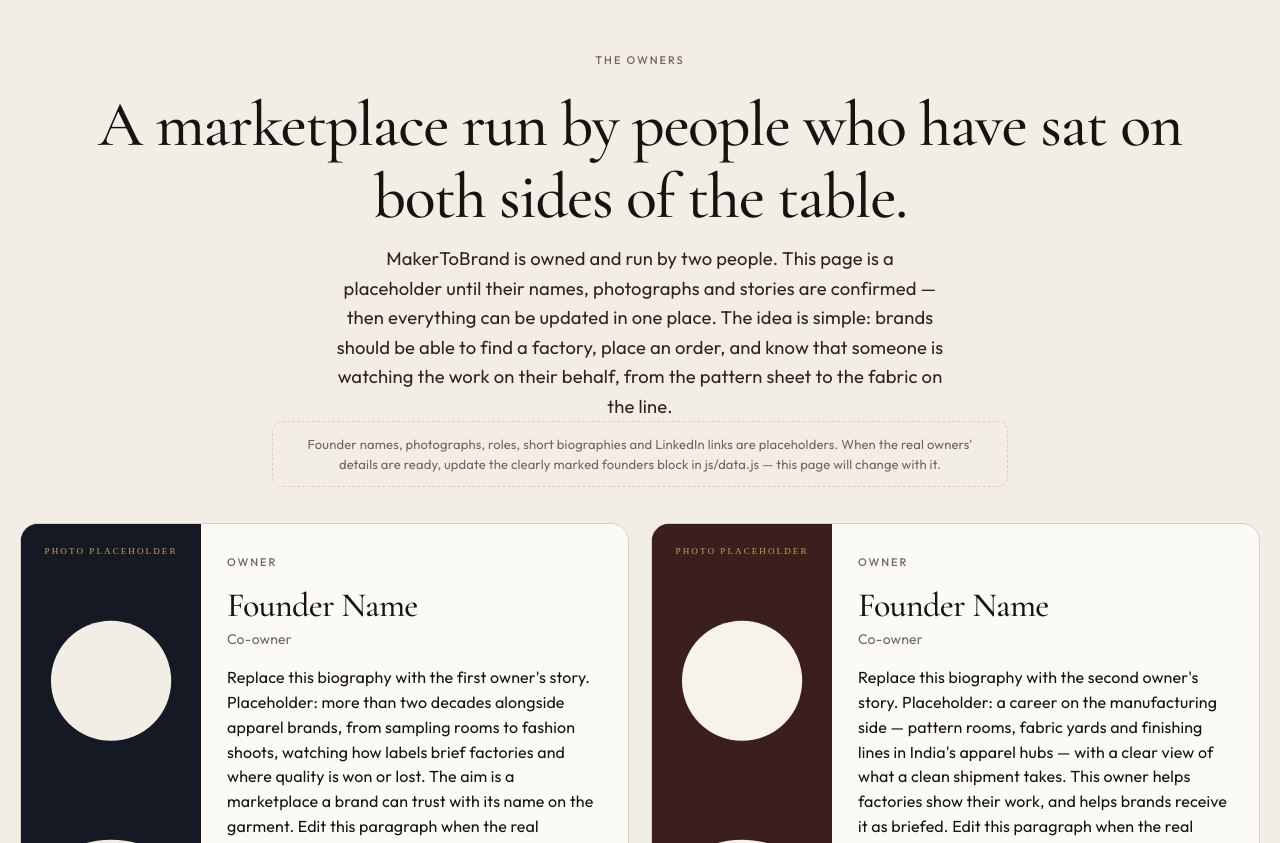
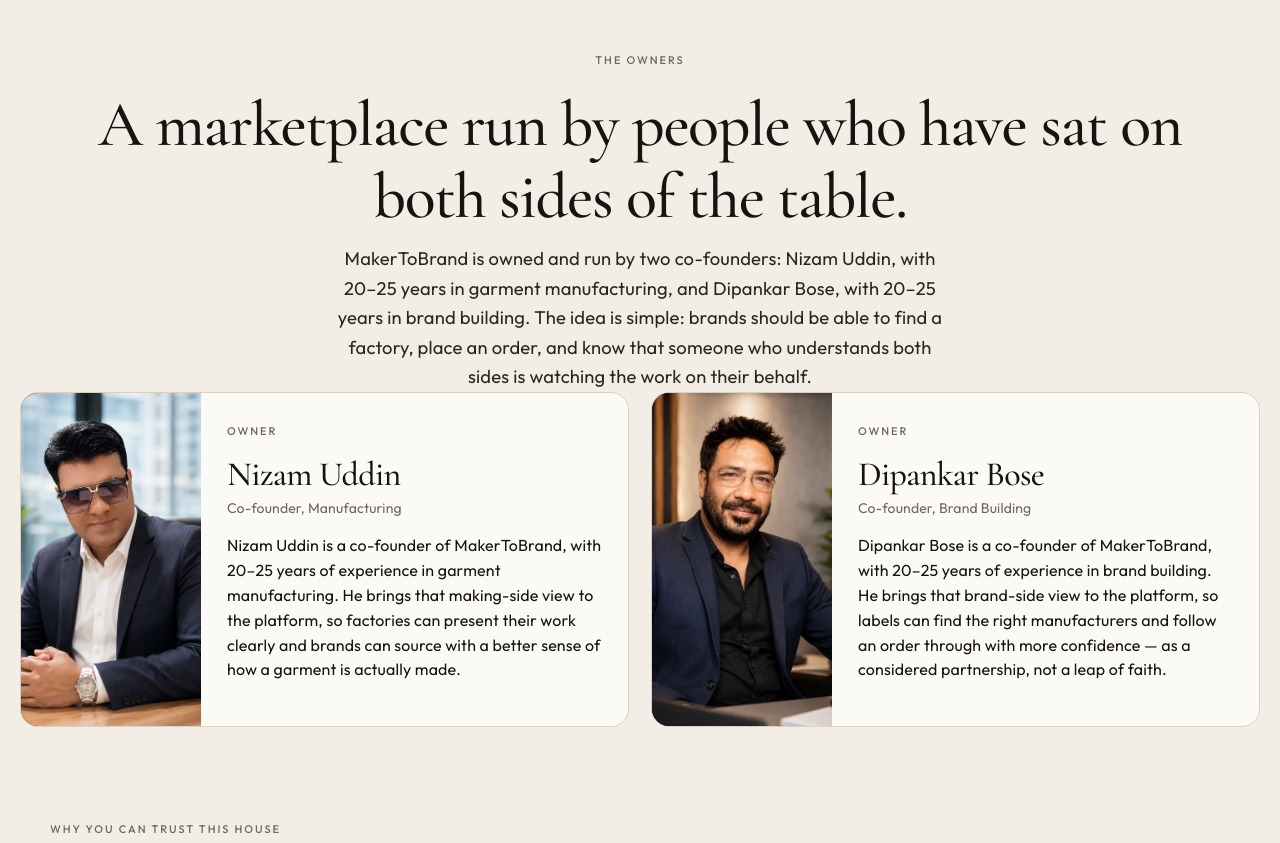
Before and after one commit to bizconsultant/makertobrand-demo, a plain HTML site: page about.html in a window 1280 px wide. Shown: the part 109-952 px from the top of the page. Drawn offline with nearby package versions, Linux system fonts and the light colour scheme.

Commit message:
Add the co-founders' names and portraits to About
Nizam Uddin (manufacturing) and Dipankar Bose (brand building) now appear on the About page and the homepage teaser, with compressed portraits and short bios drawn only from the facts provided.

```diff
--- a/about.html
+++ b/about.html
@@ -4,7 +4,7 @@
   <meta charset="UTF-8">
   <meta name="viewport" content="width=device-width, initial-scale=1">
   <title>About the owners · MakerToBrand</title>
-  <meta name="description" content="MakerToBrand is run by two owners. Meet the founders — names, photographs and biographies are placeholders until the real details are added.">
+  <meta name="description" content="Meet the co-founders of MakerToBrand: Nizam Uddin, from garment manufacturing, and Dipankar Bose, from brand building.">
   <link rel="preconnect" href="https://fonts.googleapis.com">
   <link rel="preconnect" href="https://fonts.gstatic.com" crossorigin>
   <link href="https://fonts.googleapis.com/css2?family=Cormorant+Garamond:ital,wght@0,500;0,600;1,500;1,600&family=Outfit:wght@300;400;500;600&display=swap" rel="stylesheet">
@@ -18,10 +18,9 @@
     <div class="wrap page-intro" style="text-align:center">
       <span class="eyebrow ink" id="about-eyebrow">The owners</span>
       <h1 id="about-headline">A marketplace run by two owners.</h1>
-      <p class="lead" id="about-story" style="margin:12px auto 0">MakerToBrand is owned and run by two people. Their names and stories on this page are placeholders, ready to be replaced.</p>
+      <p class="lead" id="about-story" style="margin:12px auto 0">MakerToBrand is owned and run by two co-founders: Nizam Uddin and Dipankar Bose.</p>
     </div>
     <div class="wrap-wide">
-      <p class="placeholder-note">Founder names, photographs, roles, short biographies and LinkedIn links are placeholders. When the real owners' details are ready, update the clearly marked founders block in js/data.js — this page will change with it.</p>
       <div class="founder-grid" id="founder-grid"></div>
     </div>
     <section>
--- a/css/styles.css
+++ b/css/styles.css
@@ -1127,6 +1127,7 @@ hr.sep { border: 0; border-top: 1px solid var(--line); margin: 32px 0; }
   width: 100%;
   height: 100%;
   object-fit: cover;
+  object-position: center 18%;
   display: block;
 }
 .founder-body { padding: 24px 26px 28px; }
--- a/js/app.js
+++ b/js/app.js
@@ -475,10 +475,10 @@
     </section>`;
   }
   function founderCard(f, compact) {
-    const li = `<a class="li-link" href="${escapeHtml(f.linkedin || "#")}" aria-label="LinkedIn profile for ${escapeHtml(f.name)} (placeholder)">${linkedinIcon()} <span>LinkedIn</span></a>`;
+    const alt = "Portrait of " + escapeHtml(f.name);
     if (compact) {
       return `<a class="founder-teaser" href="about.html">
-        <div class="founder-photo"><img src="${f.photo}" alt="Photo placeholder for ${escapeHtml(f.name)}"></div>
+        <div class="founder-photo"><img src="${f.photo}" alt="${alt}"></div>
         <div>
           <h3>${escapeHtml(f.name)}</h3>
           <p class="muted">${escapeHtml(f.role)}</p>
@@ -486,13 +486,12 @@
       </a>`;
     }
     return `<article class="founder-card">
-      <div class="founder-photo"><img src="${f.photo}" alt="Photo placeholder for ${escapeHtml(f.name)}"></div>
+      <div class="founder-photo"><img src="${f.photo}" alt="${alt}"></div>
       <div class="founder-body">
         <span class="eyebrow ink">Owner</span>
         <h2>${escapeHtml(f.name)}</h2>
         <p class="founder-role">${escapeHtml(f.role)}</p>
         <p>${escapeHtml(f.bio)}</p>
-        ${li}
       </div>
     </article>`;
   }
--- a/js/data.js
+++ b/js/data.js
@@ -1081,40 +1081,37 @@ window.MTB_DATA = {
   ],
 
   // =============================================================================
-  // FOUNDERS / OWNERS + QC SERVICE — placeholder content.
-  // Swap the real owners' names, roles, short bios (~60 words), photographs and
-  // LinkedIn URLs in `founders` below. Keep mission and trust points here too,
-  // so about.html does not hard-code personal details. QC copy for the service
+  // FOUNDERS / OWNERS + QC SERVICE.
+  // Keep owner names, roles, short bios and photograph paths in `founders` below
+  // so about.html and the homepage teaser stay in sync. QC copy for the service
   // page, homepage and sample reports also lives in this block.
   // =============================================================================
   founders: [
     {
-      id: "owner-1",
-      name: "Founder Name",
-      role: "Co-owner",
-      photo: "images/founder-placeholder-1.svg",
-      linkedin: "#",
-      bio: "Replace this biography with the first owner's story. Placeholder: more than two decades alongside apparel brands, from sampling rooms to fashion shoots, watching how labels brief factories and where quality is won or lost. The aim is a marketplace a brand can trust with its name on the garment. Edit this paragraph when the real biography is ready."
+      id: "nizam-uddin",
+      name: "Nizam Uddin",
+      role: "Co-founder, Manufacturing",
+      photo: "images/nizam-uddin.webp",
+      bio: "Nizam Uddin is a co-founder of MakerToBrand, with 20–25 years of experience in garment manufacturing. He brings that making-side view to the platform, so factories can present their work clearly and brands can source with a better sense of how a garment is actually made."
     },
     {
-      id: "owner-2",
-      name: "Founder Name",
-      role: "Co-owner",
-      photo: "images/founder-placeholder-2.svg",
-      linkedin: "#",
-      bio: "Replace this biography with the second owner's story. Placeholder: a career on the manufacturing side — pattern rooms, fabric yards and finishing lines in India's apparel hubs — with a clear view of what a clean shipment takes. This owner helps factories show their work, and helps brands receive it as briefed. Edit this paragraph when the real biography is ready."
+      id: "dipankar-bose",
+      name: "Dipankar Bose",
+      role: "Co-founder, Brand Building",
+      photo: "images/dipankar-bose.webp",
+      bio: "Dipankar Bose is a co-founder of MakerToBrand, with 20–25 years of experience in brand building. He brings that brand-side view to the platform, so labels can find the right manufacturers and follow an order through with more confidence — as a considered partnership, not a leap of faith."
     }
   ],
   aboutStory: {
     eyebrow: "The owners",
     headline: "A marketplace run by people who have sat on both sides of the table.",
-    story: "MakerToBrand is owned and run by two people. This page is a placeholder until their names, photographs and stories are confirmed — then everything can be updated in one place. The idea is simple: brands should be able to find a factory, place an order, and know that someone is watching the work on their behalf, from the pattern sheet to the fabric on the line."
+    story: "MakerToBrand is owned and run by two co-founders: Nizam Uddin, with 20–25 years in garment manufacturing, and Dipankar Bose, with 20–25 years in brand building. The idea is simple: brands should be able to find a factory, place an order, and know that someone who understands both sides is watching the work on their behalf."
   },
   trustPoints: [
     { title: "Two owners, one standard.", text: "The platform is not an anonymous listing board. It is run by two owners who stay close to how a garment is briefed, made and checked." },
     { title: "A QC team that works for the brand.", text: "A QC Master and QC Merchandisers review fabric, patterns, measurements and finishing on the factory floor, and file a photo report on the order." },
     { title: "Money held until delivery.", text: "Payments are held on MakerToBrand and released when the goods arrive. That protection exists only for orders paid on the site." },
-    { title: "Open about what is still a draft.", text: "Founder names and portraits on this page are clearly marked as placeholders, so a client can see the shape of the page before the real details are dropped in." }
+    { title: "Both sides of the table.", text: "One co-founder comes from garment manufacturing, the other from brand building. Together they set the standard for how a garment is briefed, made and checked." }
   ],
   qcService: {
     includedNote: "QC service included for brand subscribers",
```
Also changed, not shown: index.html (+1 -1 lines), images/dipankar-bose.webp (added), images/nizam-uddin.webp (added), screenshots/about-1280.png, screenshots/about-390.png, 3 other files.
